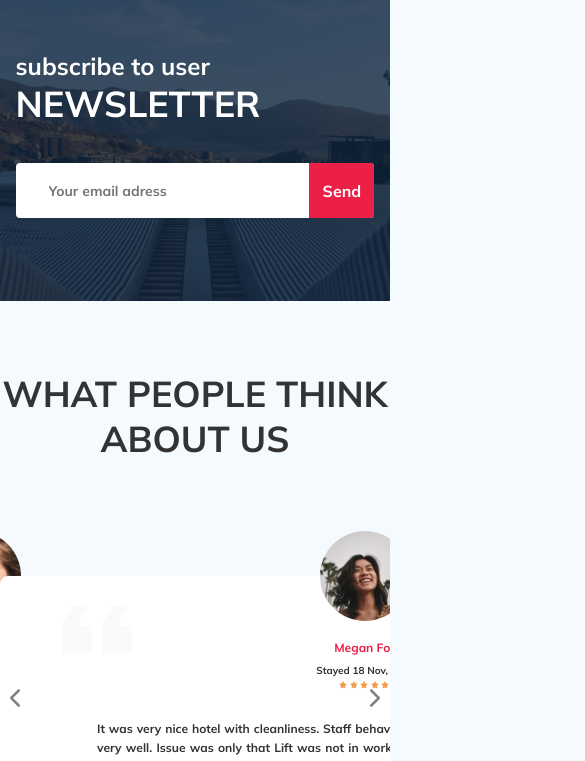
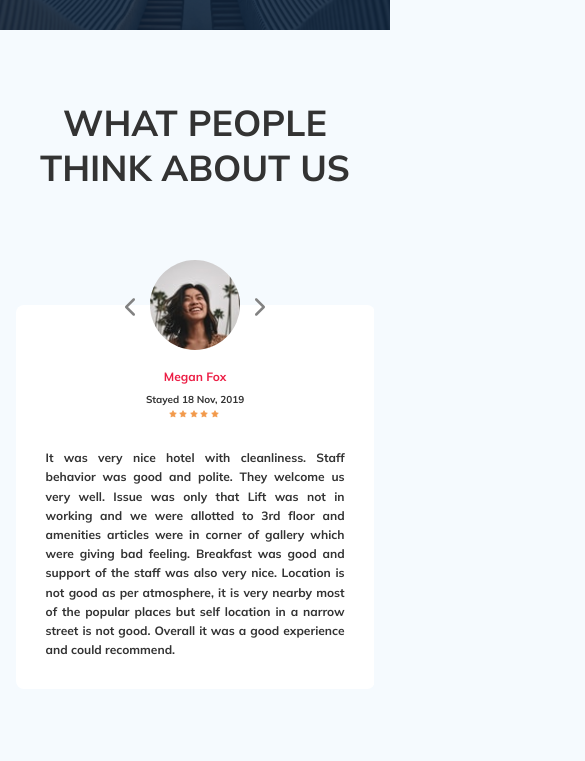
Before and after one commit to m-knyshkova/tour-plan, a plain HTML site: page index.html in a window 390 px wide. Shown: the part 1239-2000 px from the top of the page, 585 px wide, since content can reach past the window. Drawn offline with Linux system fonts and the light colour scheme.

Commit message:
create: make adaptation

```diff
--- a/sass/blocks/_media.sass
+++ b/sass/blocks/_media.sass
@@ -1,8 +1,9 @@
 @media (max-width: 1200px)
-  .conteiner
+  .container
     max-width: 960px
-  .slider
-    width: 590px
+  .hotel
+    &-slider
+      width: 590px
   .swiper
     &-slide
       &__image
@@ -11,7 +12,7 @@
         object-fit: cover
 
 @media (max-width: 992px)
-  .conteiner,
+  .container,
   .newsletter-wrapper
     max-width: 700px
   .logo
@@ -40,22 +41,28 @@
       flex-direction: column
     &__slider
       margin-bottom: 30px
+      width: 100%
     &-right
       flex-direction: row
   .booking
     width: 340px
     padding: 29px 22px 26px 23px
-  .slider
-    width: 100%
+  // .slider
+  //   width: 100%
   .map
     width: 340px
   .newsletter
     margin-top: 50px
     padding-top: 73px
     padding-bottom: 73px
+  .reviews
+    &-slider
+      &__item
+        max-width: 579px
+
 
 @media (max-width: 768px)
-  .conteiner
+  .container
     max-width: 576px
     width: 92%
   .navbar
@@ -99,11 +106,12 @@
       &__offer
         order: -1
         margin-left: 0
+    &-slider
+      height: 350px
   .breadcrump
     &-list
       padding-bottom: 5px
-  .slider
-    height: 350px
+
   .hotel
     &-right
       flex-direction: column
@@ -118,16 +126,33 @@
       max-width: 576px
       width: 92%
       align-items: flex-start
+  .reviews
+    &-slider
+      &__item
+        padding: 0 30px 30px
+        &:before, &:after
+          display: none
+      &__button
+        top: 32px
+        &--prev
+          left: 50%
+          margin-left: -65px
+          transform: translate(-50%, 0)
+        &--next
+          right: 50%
+          margin-right: -65px
+          transform: translate(50%, 0)
+
 @media (max-width: 576px)
   .logo
     width: 99px
-  .slider
-    height: 179px
   .hotel
     &__slider
       margin-bottom: 20px
     &-right
       min-height: 403px
+    &-slider
+      height: 179px
   .newsletter
     padding: 76px 0 83px 0
     &__title
@@ -135,7 +160,7 @@
   .subscribe
     width: 100%
 @media (max-width: 320px)
-  .conteiner
+  .container
     max-width: 280px
   .hotel
     &-wrapper
--- a/sass/blocks/_reviews.sass
+++ b/sass/blocks/_reviews.sass
@@ -14,7 +14,7 @@
       display: flex
       flex-direction: column
       align-items: center
-      width: 731px
+      max-width: 731px
       margin: 45px auto 0
       background-color: #fff
       border-radius: 8px
```
Also changed, not shown: css/style.css, 1 other file.
